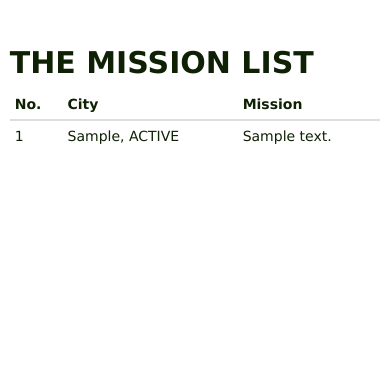
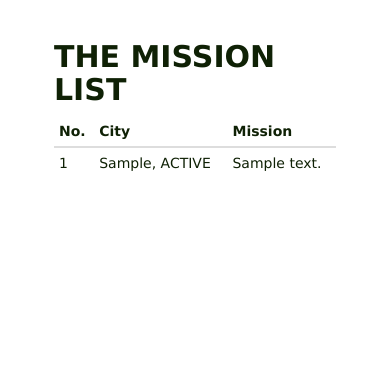
Before and after one commit to mendoncakr/InternetAdventureClub, a Django app: page /thelist/ in a window 390 px wide. Shown: the part 54-424 px from the top of the page. Run offline with Django 3.2, Linux system fonts and the light colour scheme; tables that the repository leaves empty hold one stand-in row (values such as "Sample post"); grey boxes labelled with a size stand in for pictures from a placeholder-image service; some libraries are stand-ins or nearby versions.

Commit message:
Adds padding to mission list and fixes error to prevent duplicate phone in views

```diff
--- a/static/css/main.css
+++ b/static/css/main.css
@@ -40,7 +40,9 @@ html, body {
 }
 
 #mission_list {
-  padding: 2.5%;
+  padding-top: 1%;
+  padding-bottom: 5%;
+  width: 80%;
 }
 
 /*Mission Buttons*/
--- a/travel/forms.py
+++ b/travel/forms.py
@@ -15,7 +15,7 @@ class ContactForm(forms.ModelForm):
   name = forms.CharField(max_length=150)
   phone = USPhoneNumberField()
   email = forms.CharField(max_length=150)
-  willing_to_be_on_camera = forms.BooleanField(widget=forms.CheckboxInput, help_text='yes?')
+  willing_to_be_on_camera = forms.BooleanField(widget=forms.CheckboxInput, required=False)
 
   class Meta:
     model = Contact
--- a/travel/views.py
+++ b/travel/views.py
@@ -12,7 +12,7 @@ def add_mission(request):
     mission_form, contact_form, address_form = MissionForm(request.POST), ContactForm(request.POST), AddressForm(request.POST)
     if mission_form.is_valid() and contact_form.is_valid() and address_form.is_valid():
       mission = Mission(description=request.POST['description'], anything_else=request.POST['anything_else'])
-      contact = Contact.objects.get_or_create(phone=request.POST['phone'], address=None)
+      contact = Contact.objects.get_or_create(phone=request.POST['phone'])
       address = Address.objects.get_or_create(street=request.POST['street'])
 
       #If contact found
```
